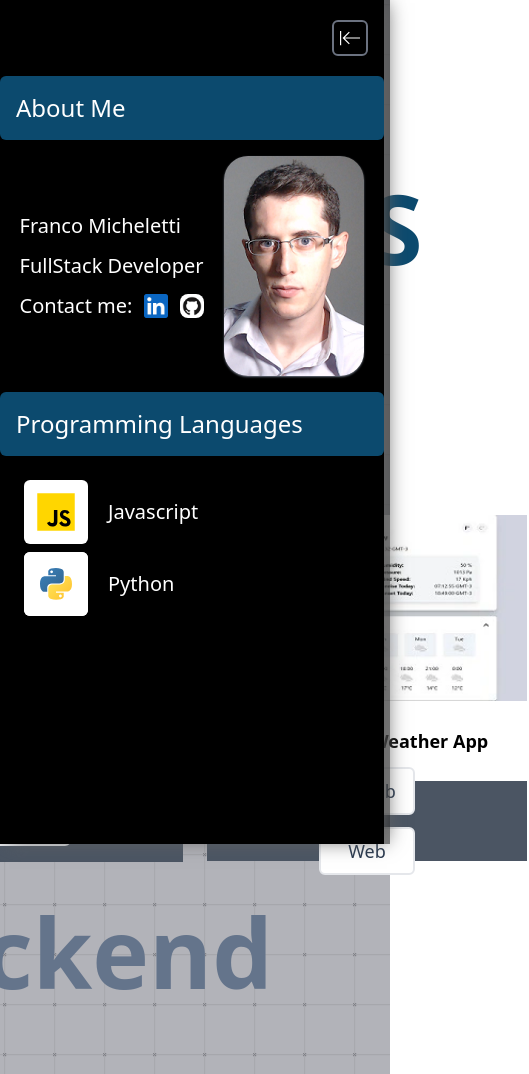
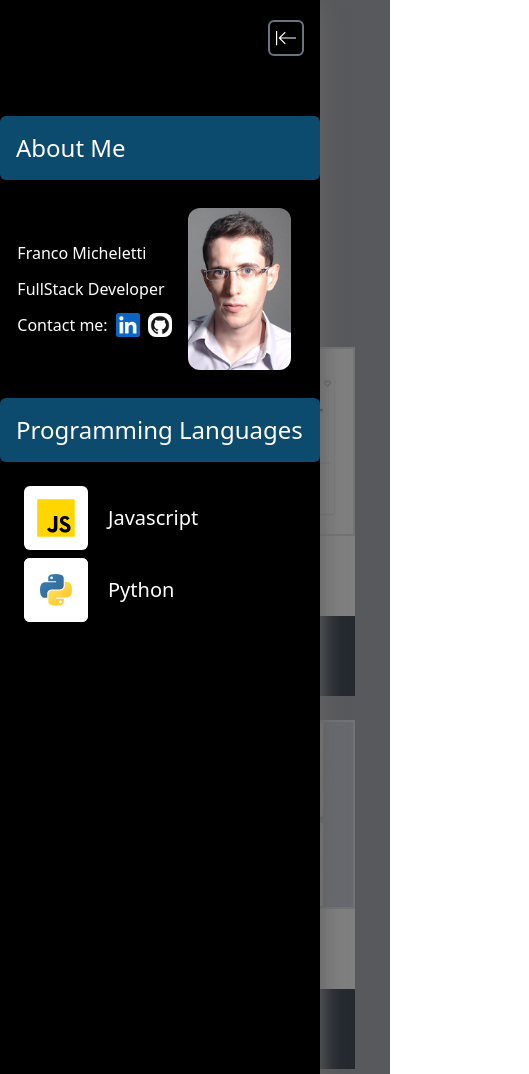
Before and after one commit to Franco-Micheletti/portfolio-franco, a React app: page / in a window 390 px wide. Shown: the top 1074 px of the page, 529 px wide, since content can reach past the window. After the commit the page ends 844 px from the top, so only its background shows below. Built offline with nearby package versions, Linux system fonts and the light colour scheme.

Commit message:
responsive

```diff
--- a/index.css
+++ b/index.css
@@ -1,3 +1,20 @@
 @tailwind base;
 @tailwind components;
 @tailwind utilities;
+
+
+@media ( max-width:900px){
+
+    .projects-list{
+        flex-direction: column;
+        margin-top: 15px;
+        margin-bottom: 15px;
+    }
+    .projects-title{
+        font-size: 50px;
+    }
+    .project-type-title{
+        font-size: 40px;
+        margin-left:20px
+    }
+}
--- a/src/components/myInfo.jsx
+++ b/src/components/myInfo.jsx
@@ -3,30 +3,36 @@ import '../css/myInfo.css'
 import {MyInfoContext } from "../context/myInfoContext";
 export const Myinfo = () => {
 
-    const {showInfo,setShowInfo} = useContext(MyInfoContext)
+    const {showInfo,handleShowInfo} = useContext(MyInfoContext)
+
+    const handleHideInfo = () => {
+
+        if (showInfo === true) {handleShowInfo()}
+    }
     return (
         <div>
             {/* Black Mask */}
-            <div className={`${showInfo?"visible":"hidden"} absolute z-1 w-full bg-black/50 flex h-full`}></div>
-            <div style={{boxShadow:"rgb(100 100 100) 6px 0px 19px -3px",minWidth:"384px"}} className={`${showInfo?"my-info-visible":"my-info-hidden"} z-50 text-lg text-white bg-black h-screen absolute min-h-full max-h-full justity-center items-center flex flex-col font-bold font-sans text-center text-1xl w-96 overflow-auto`}>
+            <div onMouseDown={() => handleHideInfo()}  className={`${showInfo?"visible":"hidden"} absolute z-1 w-full bg-black/50 flex h-full`}></div>
+            {/* My Info */}
+            <div className={`${showInfo?"my-info-visible":"my-info-hidden"} z-50 text-lg text-white bg-black h-screen absolute min-h-full max-h-full justity-center items-center flex flex-col font-bold font-sans text-center text-1xl w-80 overflow-auto`}>
                 <div className="w-full flex gap-5 mb-5 mt-5 justify-end pr-4">
-                    <div onClick={() => setShowInfo(false)} className=" hover:bg-slate-500 rounded-md cursor-pointer p-1.5 border-gray-500 border-2">
-                        <svg height={20} width={20} fill="white" viewBox="0 0 1920 1920"><g stroke-width="0"></g><g stroke-linecap="round" stroke-linejoin="round"></g><g> <path d="M114.063 276v1368.756H0V276h114.063Zm739.106 73.765 80.642 80.642-473.02 473.02H1920v113.948H460.792l473.02 473.02-80.643 80.642-610.694-610.693 610.694-610.58Z" fill-rule="evenodd"></path> </g></svg>
+                    <div onClick={() => handleShowInfo()} className="hover:bg-gray-200 hover:fill-black fill-white rounded-md cursor-pointer p-1.5 border-gray-500 border-2">
+                        <svg height={20} width={20} viewBox="0 0 1920 1920"><g><path d="M114.063 276v1368.756H0V276h114.063Zm739.106 73.765 80.642 80.642-473.02 473.02H1920v113.948H460.792l473.02 473.02-80.643 80.642-610.694-610.693 610.694-610.58Z" fillRule="evenodd"></path> </g></svg>
                     </div>
                 </div>
-                <div className="min-w-max w-full p-4 font-medium bg-sky-900 text-2xl text-start text-white rounded-md">About Me</div>
-                <div className="gap-5 w-full flex rounded-full border-0 justify-center items-center mt-4 mb-4">
+                <div className="min-w-max w-full p-4 font-medium bg-sky-900 text-2xl text-start text-white rounded-md mt-10">About Me</div>
+                <div className="gap-1 w-full flex rounded-full border-0 justify-center items-center mt-4 mb-4">
                     <div className="min-w-max min-h-max z-10 flex flex-col text-start gap-3">
                         <div className="min-w-max gap-3 flex flex-col">
-                            <div className="min-w-max font-medium text-xl">Franco Micheletti</div>
-                            <div className="min-w-max font-medium text-xl">FullStack Developer</div>
+                            <div className="min-w-max font-medium text-base">Franco Micheletti</div>
+                            <div className="min-w-max font-medium text-base">FullStack Developer</div>
                         </div>
-                        <div className="font-medium text-xl flex gap-3 items-center min-w-max max-w-max">Contact me:
+                        <div className="font-medium text-base flex gap-2 items-center">Contact me:
                             <a href="https://www.linkedin.com/in/franco-micheletti-62a9901b7/"><img className="rounded-sm" width="24" height="24" alt="linkedin-link" src="/images/linkedin.webp"></img></a>
                             <a href="https://github.com/Franco-Micheletti/">                   <img className=" rounded-lg" width="24" height="24" alt="github-link" src="/images/github.webp"></img></a>
                         </div>
                     </div>
-                    <div className="z-10"><img className="min-w-max min-h-max shadow-sm shadow-gray-500 rounded-3xl" width={140} height={220} src={`./images/2.webp`} alt="My photo"></img></div>
+                    <div className="z-10"><img className="shadow-sm rounded-3xl p-3" width={127} height={200} src={`./images/2.webp`} alt="My photo"></img></div>
                 </div>
                 <div className="min-w-max w-full p-4 font-medium bg-sky-900 text-2xl text-start text-white rounded-md">Programming Languages</div>
                 <div className="min-w-max flex flex-col gap-2 p-6 bg-black/70 w-full">
@@ -38,7 +44,7 @@ export const Myinfo = () => {
                     </div>
                     <div className="min-w-max justify-start gap-5 flex w-full items-center">
                         <div className="bg-white rounded-md w-16 h-16 justify-center flex items-center">
-                            <svg className="bg-white rounded-md" height={64} width={64} viewBox="0 0 64 64" fill="none"><g stroke-width="0"></g><g stroke-linecap="round" stroke-linejoin="round"></g><g id="SVGRepo_iconCarrier"><path d="M31.885 16c-8.124 0-7.617 3.523-7.617 3.523l.01 3.65h7.752v1.095H21.197S16 23.678 16 31.876c0 8.196 4.537 7.906 4.537 7.906h2.708v-3.804s-.146-4.537 4.465-4.537h7.688s4.32.07 4.32-4.175v-7.019S40.374 16 31.885 16zm-4.275 2.454c.771 0 1.395.624 1.395 1.395s-.624 1.395-1.395 1.395a1.393 1.393 0 0 1-1.395-1.395c0-.771.624-1.395 1.395-1.395z" fill="url(#a)"></path><path d="M32.115 47.833c8.124 0 7.617-3.523 7.617-3.523l-.01-3.65H31.97v-1.095h10.832S48 40.155 48 31.958c0-8.197-4.537-7.906-4.537-7.906h-2.708v3.803s.146 4.537-4.465 4.537h-7.688s-4.32-.07-4.32 4.175v7.019s-.656 4.247 7.833 4.247zm4.275-2.454a1.393 1.393 0 0 1-1.395-1.395c0-.77.624-1.394 1.395-1.394s1.395.623 1.395 1.394c0 .772-.624 1.395-1.395 1.395z" fill="url(#b)"></path><defs><linearGradient id="a" x1="19.075" y1="18.782" x2="34.898" y2="34.658" gradientUnits="userSpaceOnUse"><stop stop-color="#387EB8"></stop><stop offset="1" stop-color="#366994"></stop></linearGradient><linearGradient id="b" x1="28.809" y1="28.882" x2="45.803" y2="45.163" gradientUnits="userSpaceOnUse"><stop stop-color="#FFE052"></stop><stop offset="1" stop-color="#FFC331"></stop></linearGradient></defs></g></svg>
+                            <svg className="bg-white rounded-md" height={64} width={64} viewBox="0 0 64 64" fill="none"><g><path d="M31.885 16c-8.124 0-7.617 3.523-7.617 3.523l.01 3.65h7.752v1.095H21.197S16 23.678 16 31.876c0 8.196 4.537 7.906 4.537 7.906h2.708v-3.804s-.146-4.537 4.465-4.537h7.688s4.32.07 4.32-4.175v-7.019S40.374 16 31.885 16zm-4.275 2.454c.771 0 1.395.624 1.395 1.395s-.624 1.395-1.395 1.395a1.393 1.393 0 0 1-1.395-1.395c0-.771.624-1.395 1.395-1.395z" fill="url(#a)"></path><path d="M32.115 47.833c8.124 0 7.617-3.523 7.617-3.523l-.01-3.65H31.97v-1.095h10.832S48 40.155 48 31.958c0-8.197-4.537-7.906-4.537-7.906h-2.708v3.803s.146 4.537-4.465 4.537h-7.688s-4.32-.07-4.32 4.175v7.019s-.656 4.247 7.833 4.247zm4.275-2.454a1.393 1.393 0 0 1-1.395-1.395c0-.77.624-1.394 1.395-1.394s1.395.623 1.395 1.394c0 .772-.624 1.395-1.395 1.395z" fill="url(#b)"></path><defs><linearGradient id="a" x1="19.075" y1="18.782" x2="34.898" y2="34.658" gradientUnits="userSpaceOnUse"><stop stopColor="#387EB8"></stop><stop offset="1" stopColor="#366994"></stop></linearGradient><linearGradient id="b" x1="28.809" y1="28.882" x2="45.803" y2="45.163" gradientUnits="userSpaceOnUse"><stop stopColor="#FFE052"></stop><stop offset="1" stopColor="#FFC331"></stop></linearGradient></defs></g></svg>
                         </div>
                         <div className="font-medium text-xl">Python</div>
                     </div>
--- a/src/components/myInfoVerticalBar.jsx
+++ b/src/components/myInfoVerticalBar.jsx
@@ -3,9 +3,9 @@ import { MyInfoContext } from "../context/myInfoContext"
 
 export const MyInfoVerticalBar = () => {
 
-    const {showInfo,setShowInfo} = useContext(MyInfoContext)
+    const {showInfo,handleShowInfo} = useContext(MyInfoContext)
     return (
-        <div onClick={() => setShowInfo(true)} className="cursor-pointer absolute z-10 flex justify-center w-36 h-36 bg-gray-200 rounded-e-3xl hover:bg-slate-300">
+        <div onClick={() => handleShowInfo()} className="mt-5 cursor-pointer fixed z-10 flex justify-center w-24 h-24 bg-gray-200 rounded-e-3xl hover:bg-slate-300">
             <div className="rounded-full z-10 absolute items-center justity-center gap-1 flex flex-col font-bold font-sans text-center text-1xl overflow-hidden p-5">
                 <div>
                     <img className="rounded-full shadow-slate-950" width={100} height={100} src={`./images/my-image-rounded.png`} alt="My photo"></img>
--- a/src/components/project.jsx
+++ b/src/components/project.jsx
@@ -4,7 +4,7 @@ export const Project = ({projectName,projectInfo,projectImage,githubUrl,websiteU
 
     return (
         <div className="select-none rounded-xl justify-center flex items-center flex-col border-solid border-transparent border-opacity-50 border-2">
-            <img width={320} height={175} src={projectImage} className=""></img>
+            <img className="border-2" width={320} height={175} src={projectImage}></img>
             <div className="font-bold text-black bg-white flex h-20 justify-center items-center text-lg w-80">{projectName}</div>
             <Urls
                 githubUrl={githubUrl}
--- a/src/components/projects.jsx
+++ b/src/components/projects.jsx
@@ -1,29 +1,28 @@
-import React,{useEffect, useState,useContext } from "react";
+import React,{useEffect,useContext } from "react";
 import '../css/animation.css'
-import '../css/projects.css'
 import { Urls } from "./urls";
 import { Project } from "./project";
 import { MyInfoContext } from "../context/myInfoContext";
 export const Projects = () => {
 
-    const {showInfo, setShowInfo}  = useContext(MyInfoContext)
+    const {showInfo, handleShowInfo}  = useContext(MyInfoContext)
 
     useEffect(() => {
 
         setTimeout(()=>{
-            setShowInfo(true)
-        },1500)
+            handleShowInfo()
+        },1200)
 
     }, [])
 
     return (
         <div className="w-full">
-            <div className="animationbg w-auto min-h-screen">
+            <div className="bg-white w-auto min-h-screen">
                 <div className="bg-slate-950/30 min-h-screen justify-center flex flex-col items-center">
-                    <div className="text-8xl text-center text-sky-900 font-semibold p-5 mt-40">PROJECTS</div>
+                    <div className="projects-title text-8xl text-center text-sky-900 font-semibold p-5 mt-40">PROJECTS</div>
                     <div className="flex flex-col mt-10">
-                        <div className="text-8xl text-slate-500 font-semibold flex">Frontend</div>
-                        <div className="inline-flex align-baseline mt-20 gap-5">
+                        <div className="project-type-title text-8xl text-slate-500 font-semibold flex">Frontend</div>
+                        <div className="projects-list inline-flex align-baseline mt-20 gap-5">
                             {/* E commerce */}
                             <Project projectName={"E-commerce Website"}
                                     projectImage={"./images/e-commerce-3.webp"}
@@ -36,8 +35,8 @@ export const Projects = () => {
                         </div>
                     </div>
                     <div className="flex flex-col mt-10 mb-10">
-                        <div className="text-8xl text-slate-500 font-semibold flex">Backend</div>
-                        <div className="inline-flex align-baseline mt-20 gap-5">
+                        <div className="project-type-title text-8xl text-slate-500 font-semibold flex">Backend</div>
+                        <div className="projects-list inline-flex align-baseline mt-20 gap-5">
                             {/* E commerce */}
                             <Project projectName={"E-commerce Website"}
                                     projectImage={"./images/e-commerce-3.webp"}
--- a/src/css/myInfo.css
+++ b/src/css/myInfo.css
@@ -1,4 +1,5 @@
 .my-info-hidden{
+   box-shadow:rgb(100 100 100) 6px 0px 19px -3px;
    transform: translate3d(-400px,0,0);
    transition-property: transform;
    transition-duration: 200ms;
@@ -6,6 +7,7 @@
 }
 
 .my-info-visible{
+   box-shadow:rgb(100 100 100) 6px 0px 19px -3px;
    transform: translate3d(0,0,0);
    transition-property: transform;
    transition-duration: 200ms;
--- a/src/css/projects.css
+++ /dev/null
@@ -1,8 +0,0 @@
-@media ( min-width:280px) and (max-width: 480px) {
-
-    .project-links{
-        flex-direction: column;
-        gap: 5px;
-        align-items: center;
-    }
-}
--- a/tailwind.config.js
+++ b/tailwind.config.js
@@ -1,6 +1,6 @@
 /** @type {import('tailwindcss').Config} */
 export default {
-  content: ["./index.html","./src/**/*.{js,jsx}"],
+  content: ["./html","./src/**/*.{js,jsx}","html"],
   theme: {
     extend: {},
   },
```
Also changed, not shown: src/context/myInfoContext.jsx (+14 -1 lines).
